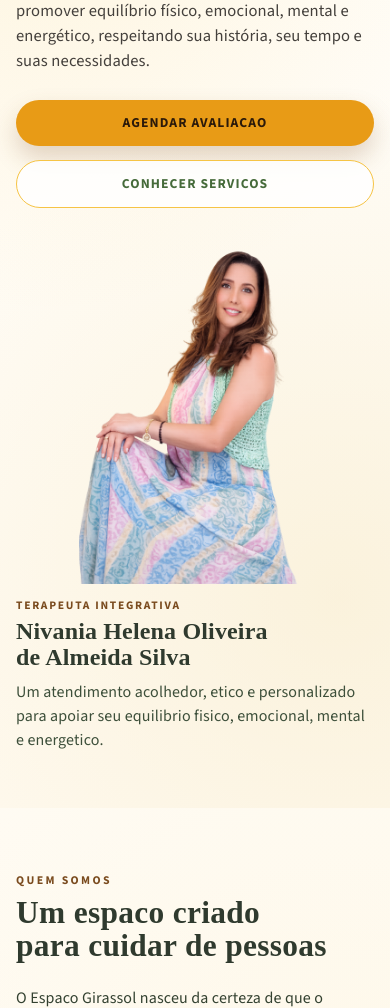
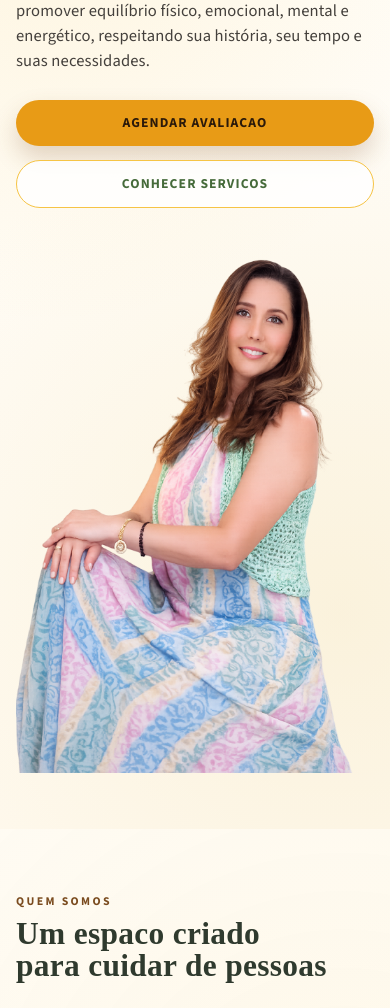
Before and after one commit to mrld-rodor/projeto-girassol, a Flask app: page / in a window 390 px wide. Shown: the part 455-1463 px from the top of the page. Run offline with Flask 3, Linux system fonts and the light colour scheme; some libraries are stand-ins or nearby versions; some web fonts are replaced.

Commit message:
fix add hero and image

```diff
--- a/app/static/css/header.css
+++ b/app/static/css/header.css
@@ -299,7 +299,7 @@ body {
     border: 0;
     border-radius: 0;
     box-shadow: none;
-    max-width: 29rem;
+    max-width: 100%;
     padding: 0;
     width: 100%;
 }
@@ -324,7 +324,7 @@ body {
     margin-right: auto;
     margin-bottom: 0;
     object-fit: contain;
-    max-width: 18rem;
+    max-width: 100%;
     width: 100%;
 }
 
@@ -672,11 +672,11 @@ body {
     }
 
     .sg-hero-panel {
-        max-width: min(100%, 28rem);
+        max-width: 100%;
     }
 
     .sg-hero-portrait {
-        max-width: clamp(11rem, 62vw, 14.5rem);
+        max-width: 100%;
     }
 
     .sg-about-grid,
--- a/app/templates/index.html
+++ b/app/templates/index.html
@@ -93,12 +93,12 @@
                             alt="Nivania Helena Oliveira de Almeida Silva, terapeuta integrativa do Espaco Girassol"
                             class="sg-hero-portrait"
                         >
-                        <p class="sg-hero-panel-kicker">Terapeuta integrativa</p>
+                        <!-- <p class="sg-hero-panel-kicker">Terapeuta integrativa</p>
                         <h2 class="sg-hero-panel-title">Nivania Helena Oliveira de Almeida Silva</h2>
                         <p class="sg-hero-panel-text">
                             Um atendimento acolhedor, etico e personalizado para apoiar seu equilibrio fisico,
                             emocional, mental e energetico.
-                        </p>
+                        </p> -->
                     </div>
                 </div>
             </div>
```
Also changed, not shown: app/static/images/ni02.jpeg (added), app/static/images/ni03.jpeg (added), app/static/images/ni04.jpeg (added), 1 other file.
